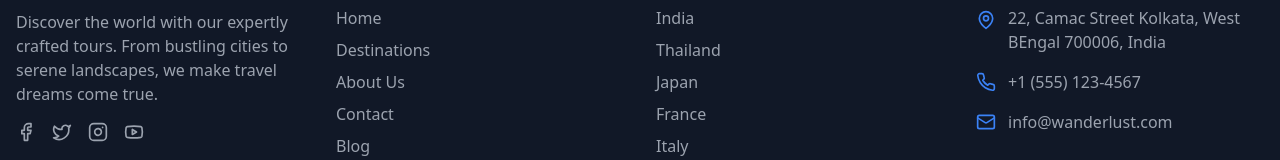
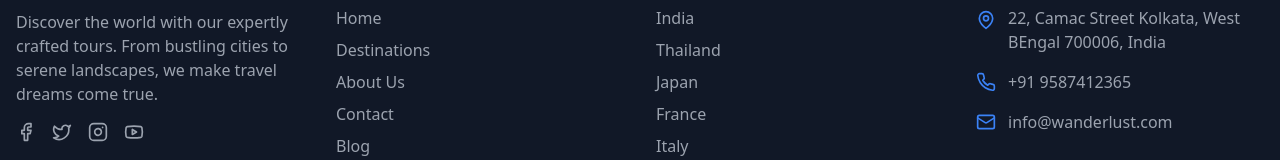
Before and after one commit to Ronik-Dey/Ronik, a React (Vite) app: page /register in a window 1280 px wide. Shown: the part 996-1156 px from the top of the page. Built offline with nearby package versions, Linux system fonts and the light colour scheme.

Commit message:
Updated Footer.tsx

```diff
--- a/src/components/Footer.tsx
+++ b/src/components/Footer.tsx
@@ -97,7 +97,7 @@ const Footer = () => {
               </li>
               <li className="flex items-center space-x-3">
                 <Phone size={20} className="text-blue-500 flex-shrink-0" />
-                <span className="text-gray-400">+1 (555) 123-4567</span>
+                <span className="text-gray-400">+91 9587412365</span>
               </li>
               <li className="flex items-center space-x-3">
                 <Mail size={20} className="text-blue-500 flex-shrink-0" />
```
